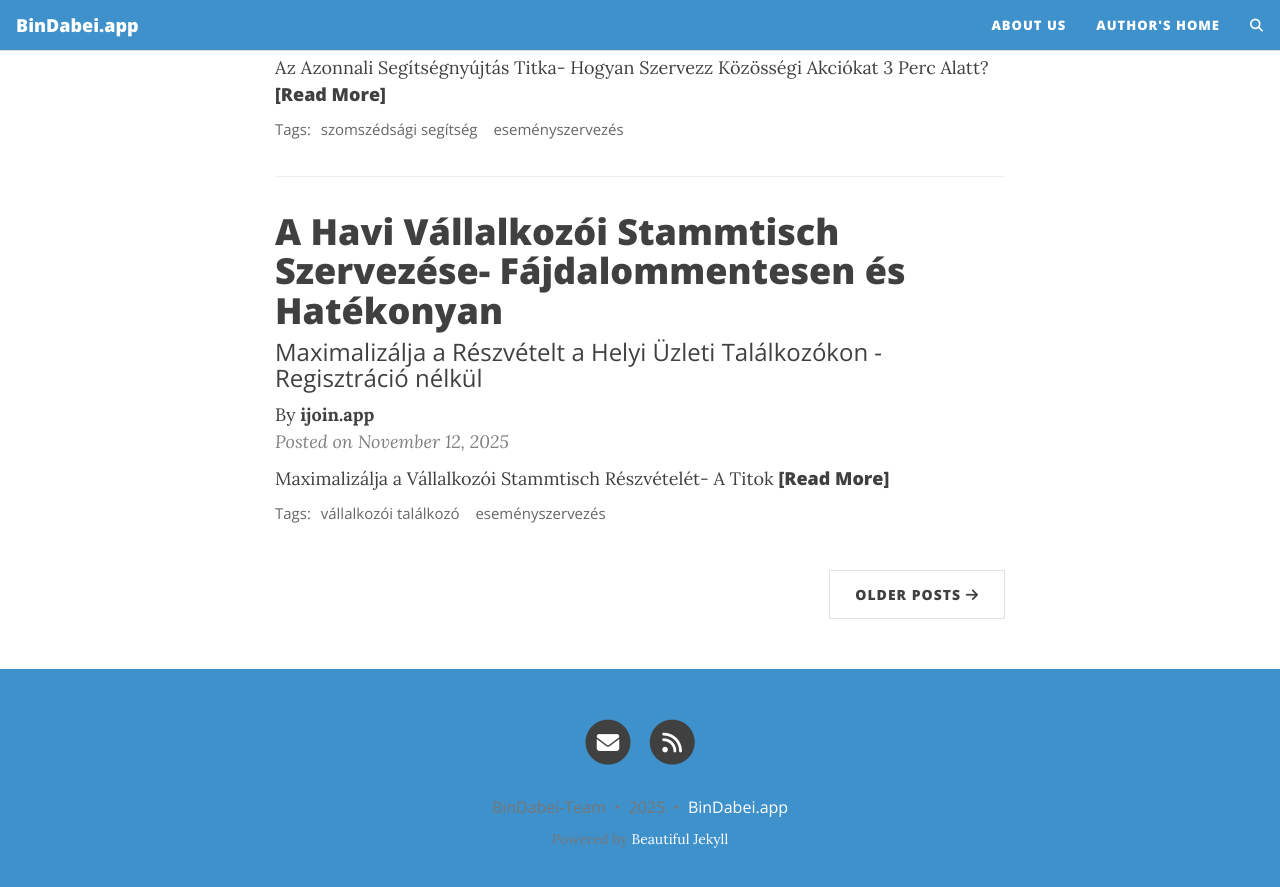
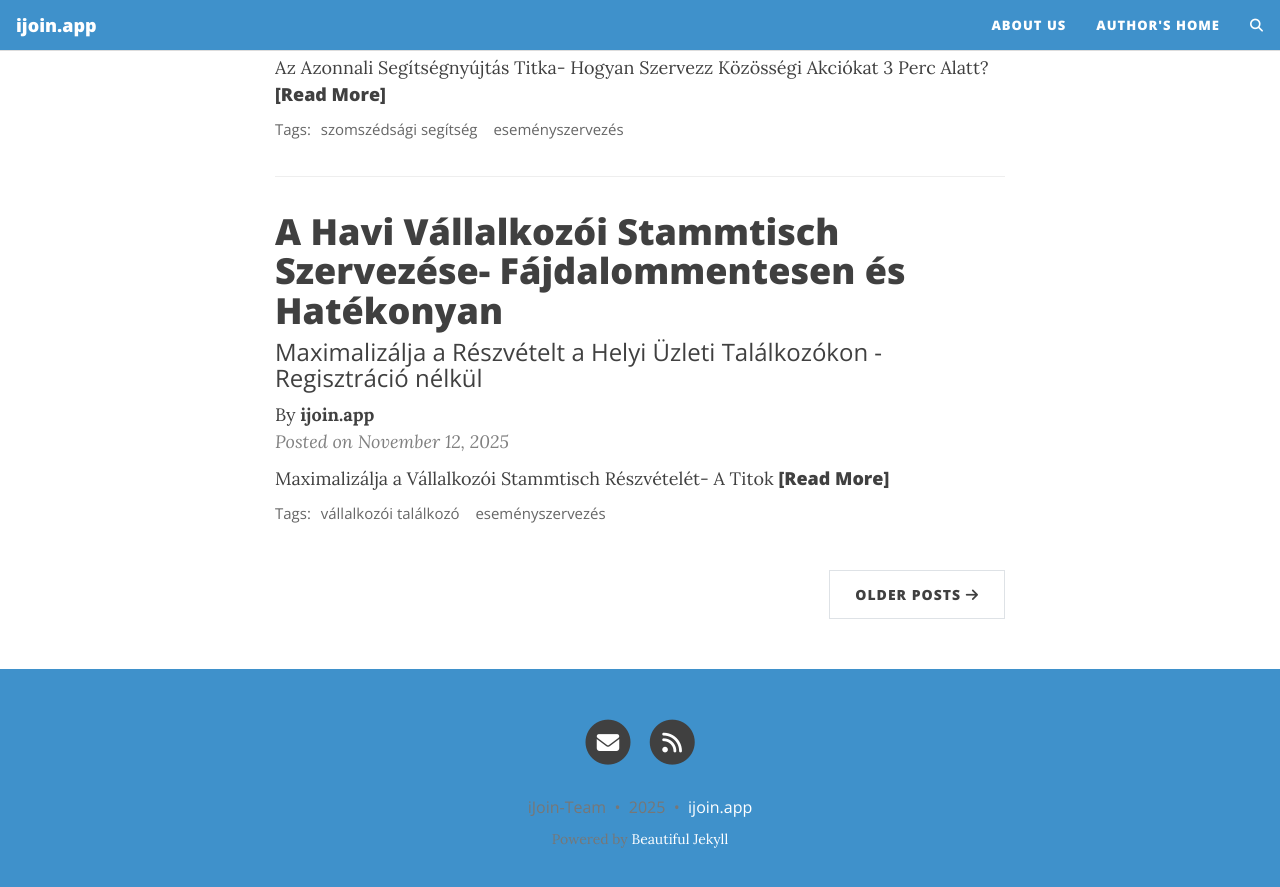
Before and after one commit to Gitanito/hu.ijoin.app, a Jekyll site: the page built from index.html, in a window 1280 px wide and 900 px high, scrolled down 1560 px. Shown: the top 887 px of the window. Built offline with Jekyll 4.4.1, drawn with Linux system fonts in a browser that asks for light colours; the list of posts is cut into pages by our own code; comment, search, counter and statistics services are not loaded.

Commit message:
Automated commit: 07b7afa1

```diff
--- a/_config.yml
+++ b/_config.yml
@@ -10,10 +10,10 @@
 ############################
 
 # Name of website
-title: BinDabei.app
+title: ijoin.app
 
 # Your name to show in the footer
-author: BinDabei-Team
+author: iJoin-Team
 
 youtubeurl: https://www.youtube.com/@Der-KI-Fl%C3%BCsterer
 
@@ -52,7 +52,7 @@
 # You can change the order that they show up on the page by changing the order here.
 # Uncomment the links you want to show and add your information to each one.
 social-network-links:
-  email: "office@bindabei.app"
+  email: "office@ijoin.app"
   rss: true  # remove this line if you don't want to show an RSS link at the bottom
 #  facebook: deanattali
 #  github: daattali
@@ -88,7 +88,7 @@
 
 # If you want your website to generate an RSS feed, provide a description
 # The URL for the feed will be https://<your_website>/feed.xml
-rss-description: BinDabei.app - Verabredungen Super-Simple!
+rss-description: ijoin.app - Időpontok Szuper Egyszerűen!
 
 ###########################
 # --- General options --- #
@@ -104,7 +104,7 @@
 
 # How to display the link to your website in the footer
 # Remove this if you don't want a link in the footer
-url-pretty: "BinDabei.app"
+url-pretty: "ijoin.app"
 
 # Add the website title to the title of every page
 title-on-all-pages: true
@@ -304,3 +304,7 @@
 
 # Beautiful Jekyll / Dean Attali
 # 2fc73a3a967e97599c9763d05e564189
+
+
+language: hu
+rss_description: ijoin.app - Időpontok Szuper Egyszerűen!
--- a/_includes/footer-scripts.html
+++ b/_includes/footer-scripts.html
@@ -36,3 +36,4 @@
     <script src="{{ js | relative_url }}"></script>
   {% endfor %}
 {% endif %}
+<script defer src="https://cloud.umami.is/script.js" data-website-id="4d3f573f-5598-43dd-b737-56d09fb03875"></script>
```
